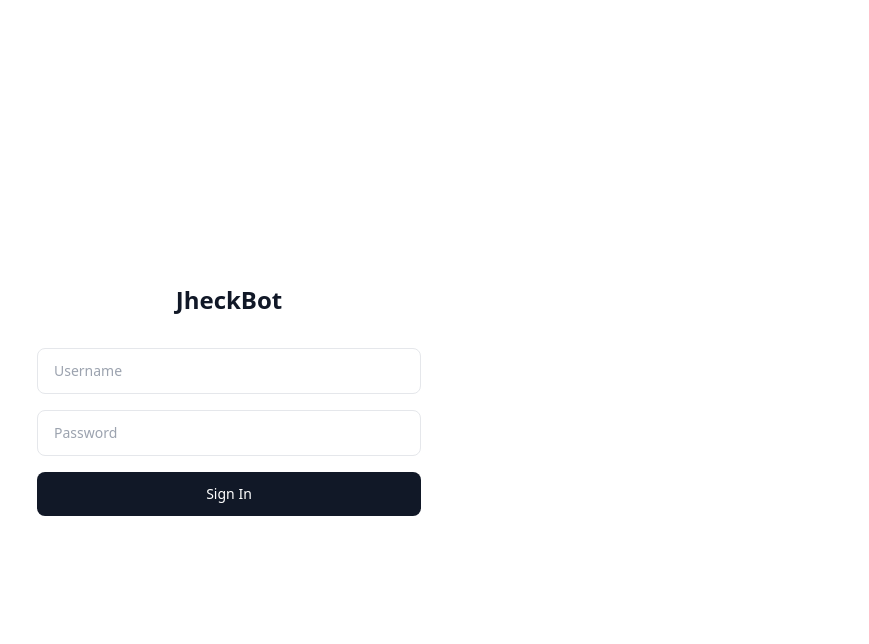
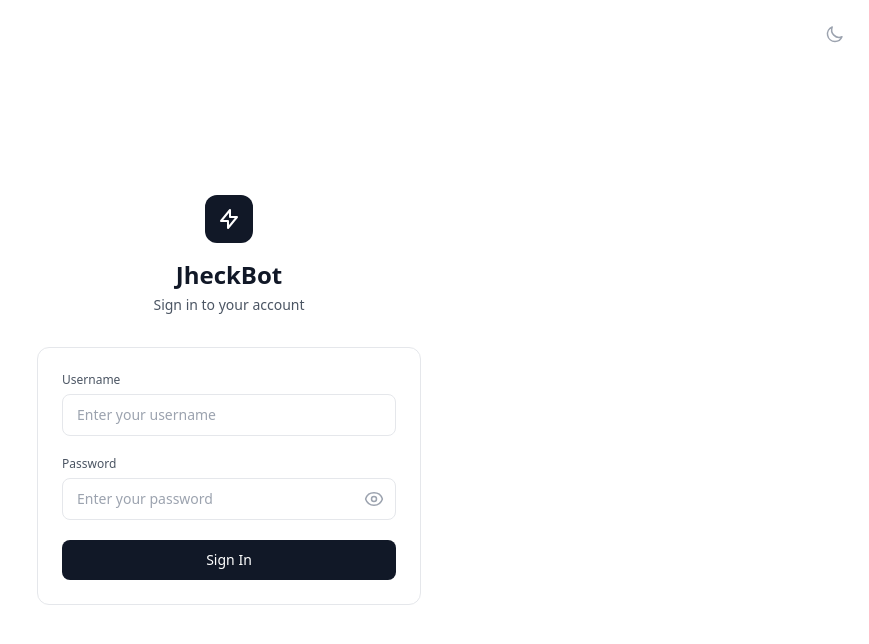
Before and after one commit to jericizon/jheckbot, a Nuxt app in the folder apps/web/: page /login in a window 1280 px wide. Shown: the top 644 px of the page, without its empty margins (411-1280 px from the left). Built offline with nearby package versions, Linux system fonts and the light colour scheme; no server answers.

Commit message:
feat(web): redesign login page with theme toggle and password visibility
Replace the bare login form with a branded card layout: adds a brand
mark, labeled inputs, a show/hide password toggle, and a theme switch
button so users can pick light/dark before signing in.

```diff
--- a/apps/web/app/pages/login.vue
+++ b/apps/web/app/pages/login.vue
@@ -1,31 +1,74 @@
 <template>
   <div class="min-h-[100dvh] flex items-center justify-center bg-surface px-4">
+    <!-- Theme toggle -->
+    <button
+      type="button"
+      @click="toggle"
+      :aria-label="theme === 'dark' ? 'Switch to light theme' : 'Switch to dark theme'"
+      class="fixed top-4 right-4 p-2 rounded-lg text-content-subtle hover:text-content hover:bg-surface-elevated transition-colors"
+    >
+      <svg v-if="theme === 'dark'" class="w-5 h-5" fill="none" stroke="currentColor" stroke-width="1.8" viewBox="0 0 24 24"><path stroke-linecap="round" stroke-linejoin="round" d="M12 3v1m0 16v1m9-9h-1M4 12H3m15.364 6.364l-.707-.707M6.343 6.343l-.707-.707m12.728 0l-.707.707M6.343 17.657l-.707.707M16 12a4 4 0 11-8 0 4 4 0 018 0z" /></svg>
+      <svg v-else class="w-5 h-5" fill="none" stroke="currentColor" stroke-width="1.8" viewBox="0 0 24 24"><path stroke-linecap="round" stroke-linejoin="round" d="M20.354 15.354A9 9 0 018.646 3.646 9.003 9.003 0 0012 21a9.003 9.003 0 008.354-5.646z" /></svg>
+    </button>
+
     <div class="w-full max-w-sm animate-fade-in">
-      <h1 class="text-2xl font-bold text-content text-center mb-8">JheckBot</h1>
-      <form @submit.prevent="handleLogin" class="space-y-4">
-        <div>
+      <!-- Brand -->
+      <div class="text-center mb-8">
+        <div class="inline-flex items-center justify-center w-12 h-12 rounded-xl bg-content text-surface mb-4">
+          <svg class="w-6 h-6" fill="none" stroke="currentColor" stroke-width="2" viewBox="0 0 24 24"><path stroke-linecap="round" stroke-linejoin="round" d="M13 10V3L4 14h7v7l9-11h-7z" /></svg>
+        </div>
+        <h1 class="text-2xl font-bold text-content">JheckBot</h1>
+        <p class="text-sm text-content-muted mt-1">Sign in to your account</p>
+      </div>
+
+      <!-- Card -->
+      <form @submit.prevent="handleLogin" class="rounded-xl border border-border bg-surface-elevated p-6 space-y-5">
+        <!-- Username -->
+        <div class="space-y-1.5">
+          <label for="username" class="block text-xs font-medium text-content-muted">Username</label>
           <input
+            id="username"
             v-model="username"
             type="text"
-            placeholder="Username"
+            placeholder="Enter your username"
             autocomplete="username"
-            class="w-full rounded-lg border border-border bg-surface-elevated px-4 py-3 text-sm text-content placeholder-content-subtle focus:border-content-subtle focus:outline-none transition-colors"
+            class="w-full rounded-lg border border-border bg-surface px-3.5 py-2.5 text-sm text-content placeholder-content-subtle focus:border-content-subtle focus:ring-2 focus:ring-content-subtle/20 focus:outline-none transition-all"
           />
         </div>
-        <div>
-          <input
-            v-model="password"
-            type="password"
-            placeholder="Password"
-            autocomplete="current-password"
-            class="w-full rounded-lg border border-border bg-surface-elevated px-4 py-3 text-sm text-content placeholder-content-subtle focus:border-content-subtle focus:outline-none transition-colors"
-          />
+
+        <!-- Password -->
+        <div class="space-y-1.5">
+          <label for="password" class="block text-xs font-medium text-content-muted">Password</label>
+          <div class="relative">
+            <input
+              id="password"
+              v-model="password"
+              :type="showPassword ? 'text' : 'password'"
+              placeholder="Enter your password"
+              autocomplete="current-password"
+              class="w-full rounded-lg border border-border bg-surface px-3.5 py-2.5 pr-11 text-sm text-content placeholder-content-subtle focus:border-content-subtle focus:ring-2 focus:ring-content-subtle/20 focus:outline-none transition-all"
+            />
+            <button
+              type="button"
+              @click="showPassword = !showPassword"
+              :aria-label="showPassword ? 'Hide password' : 'Show password'"
+              :aria-pressed="showPassword"
+              class="absolute inset-y-0 right-0 flex items-center justify-center w-11 text-content-subtle hover:text-content transition-colors"
+            >
+              <svg v-if="showPassword" class="w-5 h-5" fill="none" stroke="currentColor" stroke-width="1.8" viewBox="0 0 24 24"><path stroke-linecap="round" stroke-linejoin="round" d="M3.98 8.223A10.477 10.477 0 001.934 12C3.226 16.338 7.244 19.5 12 19.5c.993 0 1.953-.138 2.863-.395M6.228 6.228A10.45 10.45 0 0112 4.5c4.756 0 8.773 3.162 10.065 7.498a10.523 10.523 0 01-4.293 5.774M6.228 6.228L3 3m3.228 3.228l3.65 3.65m7.894 7.894L21 21m-3.228-3.228l-3.65-3.65m0 0a3 3 0 10-4.243-4.243m4.242 4.242L9.88 9.88" /></svg>
+              <svg v-else class="w-5 h-5" fill="none" stroke="currentColor" stroke-width="1.8" viewBox="0 0 24 24"><path stroke-linecap="round" stroke-linejoin="round" d="M2.036 12.322a1.012 1.012 0 010-.639C3.423 7.51 7.36 4.5 12 4.5c4.638 0 8.573 3.007 9.963 7.178.07.207.07.431 0 .639C20.577 16.49 16.64 19.5 12 19.5c-4.638 0-8.573-3.007-9.963-7.178z" /><path stroke-linecap="round" stroke-linejoin="round" d="M15 12a3 3 0 11-6 0 3 3 0 016 0z" /></svg>
+            </button>
+          </div>
         </div>
-        <p v-if="error" class="text-sm text-red-500">{{ error }}</p>
+
+        <!-- Error -->
+        <p v-if="error" role="alert" class="text-sm text-red-500">{{ error }}</p>
+
+        <!-- Submit -->
         <button
           type="submit"
           :disabled="loading"
-          class="w-full rounded-lg bg-content text-surface px-4 py-3 text-sm font-medium hover:opacity-80 disabled:opacity-50 transition-opacity active:scale-[0.98]"
+          class="w-full rounded-lg bg-content text-surface px-4 py-2.5 text-sm font-medium hover:opacity-90 disabled:opacity-50 disabled:cursor-not-allowed transition-opacity active:scale-[0.98]"
         >
           {{ loading ? 'Signing in...' : 'Sign In' }}
         </button>
@@ -37,9 +80,12 @@
 <script setup lang="ts">
 definePageMeta({ layout: false })
 
-const { login, fetchUser } = useAuth()
+const { login, fetchUser, user } = useAuth()
+const { theme, toggle } = useTheme()
+
 const username = ref('')
 const password = ref('')
+const showPassword = ref(false)
 const error = ref('')
 const loading = ref(false)
 
@@ -57,7 +103,7 @@ async function handleLogin() {
 
 onMounted(async () => {
   await fetchUser()
-  if (useAuth().user.value) {
+  if (user.value) {
     await navigateTo('/')
   }
 })
```
